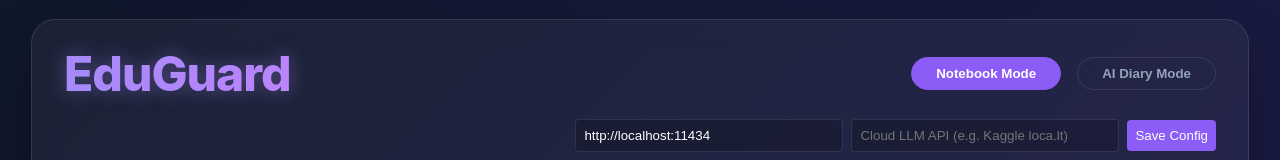
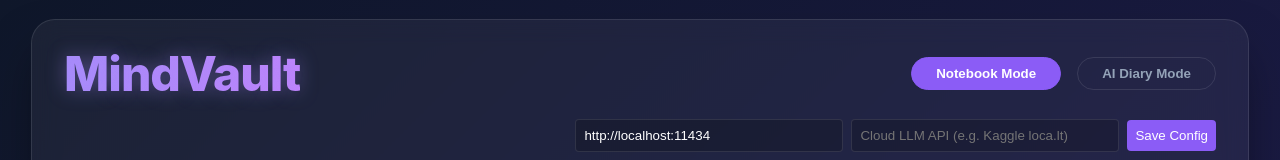
Before and after one commit to WoollyBonsai/Local-NotebookLM, a React app in the folder frontend/: page / in a window 1280 px wide. Shown: the top 160 px of the page. Built offline with nearby package versions, Linux system fonts and the light colour scheme; no server answers; the HTML template or start-up script is replaced by a standard one.

Commit message:
chore: rename project from EduGuard to MindVault for broader privacy-focused appeal

```diff
--- a/frontend/src/App.jsx
+++ b/frontend/src/App.jsx
@@ -286,7 +286,7 @@ function App() {
     <div className="app-container">
       <header className="header" style={{flexDirection: "column", alignItems: "stretch", gap: "1rem"}}>
         <div style={{display: "flex", justifyContent: "space-between", alignItems: "center"}}>
-          <h1>EduGuard</h1>
+          <h1>MindVault</h1>
           <div className="nav-menu">
             <button className={`nav-btn ${appMode === 'notebook' ? 'active' : ''}`} onClick={() => setAppMode('notebook')}>Notebook Mode</button>
             <button className={`nav-btn ${appMode === 'diary' ? 'active' : ''}`} onClick={() => setAppMode('diary')}>AI Diary Mode</button>
@@ -380,7 +380,7 @@ function App() {
                   <div className="messages">
                     {nbMessages.map((msg, idx) => (
                       <div key={idx} className={`message ${msg.sender}`}>
-                        <strong>{msg.sender === 'user' ? 'You' : 'EduGuard'}:</strong>
+                        <strong>{msg.sender === 'user' ? 'You' : 'MindVault'}:</strong>
                         <ReactMarkdown>{msg.text}</ReactMarkdown>
                       </div>
                     ))}
@@ -415,7 +415,7 @@ function App() {
                   <div className="diary-meta">{new Date(e.created_at).toLocaleString()}</div>
                   <div className="diary-theme"><strong>Theme:</strong> {e.synthesized_text}</div>
                   <div className="diary-text"><strong>You:</strong> <ReactMarkdown>{e.raw_text}</ReactMarkdown></div>
-                  <div className="diary-response"><strong>EduGuard:</strong> <ReactMarkdown>{e.response_text}</ReactMarkdown></div>
+                  <div className="diary-response"><strong>MindVault:</strong> <ReactMarkdown>{e.response_text}</ReactMarkdown></div>
                 </div>
               ))}
               <div ref={diaryEndRef} />
```
Also changed, not shown: 1 other file (tests, documents, lock files or other folders).
